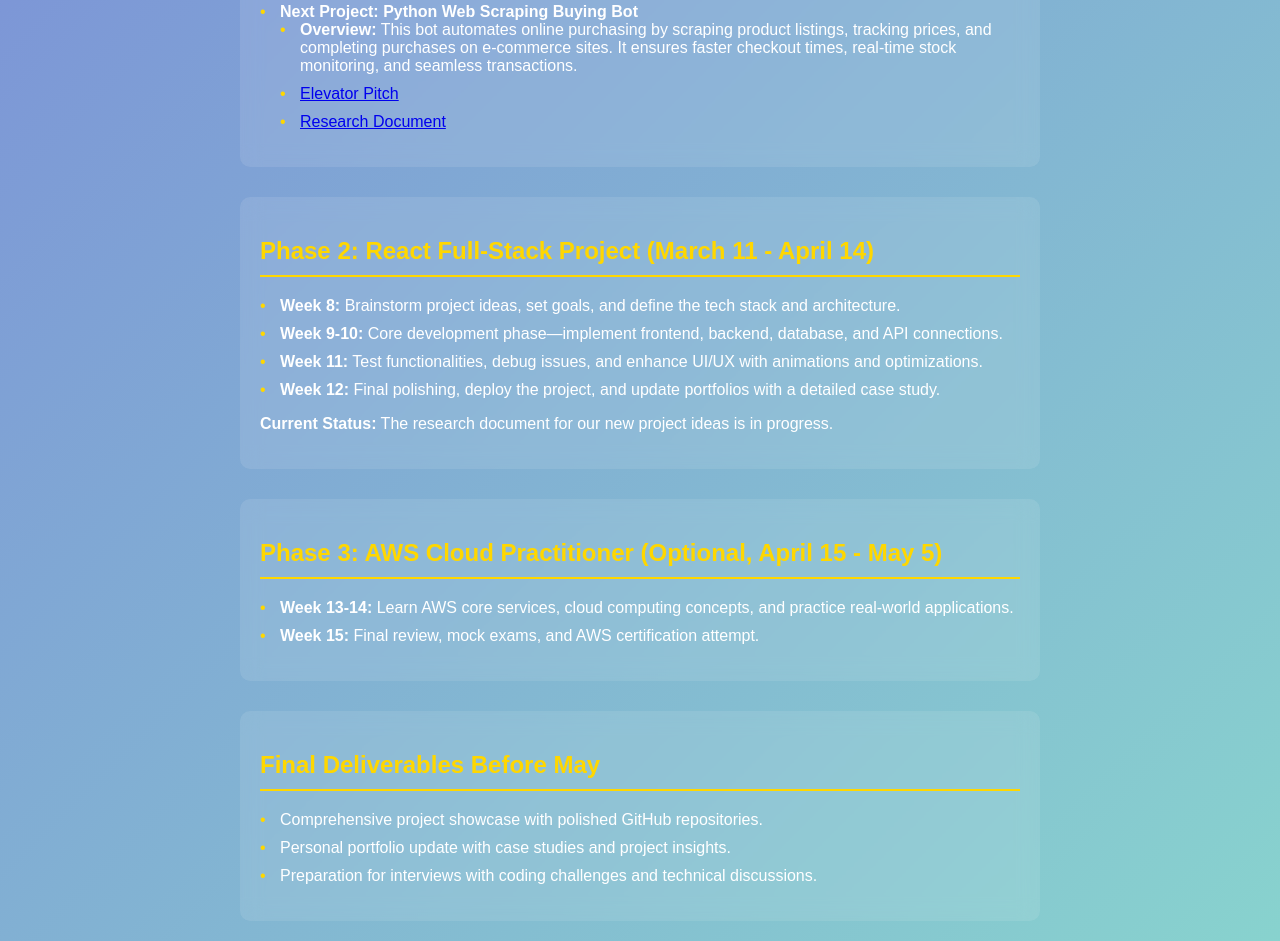
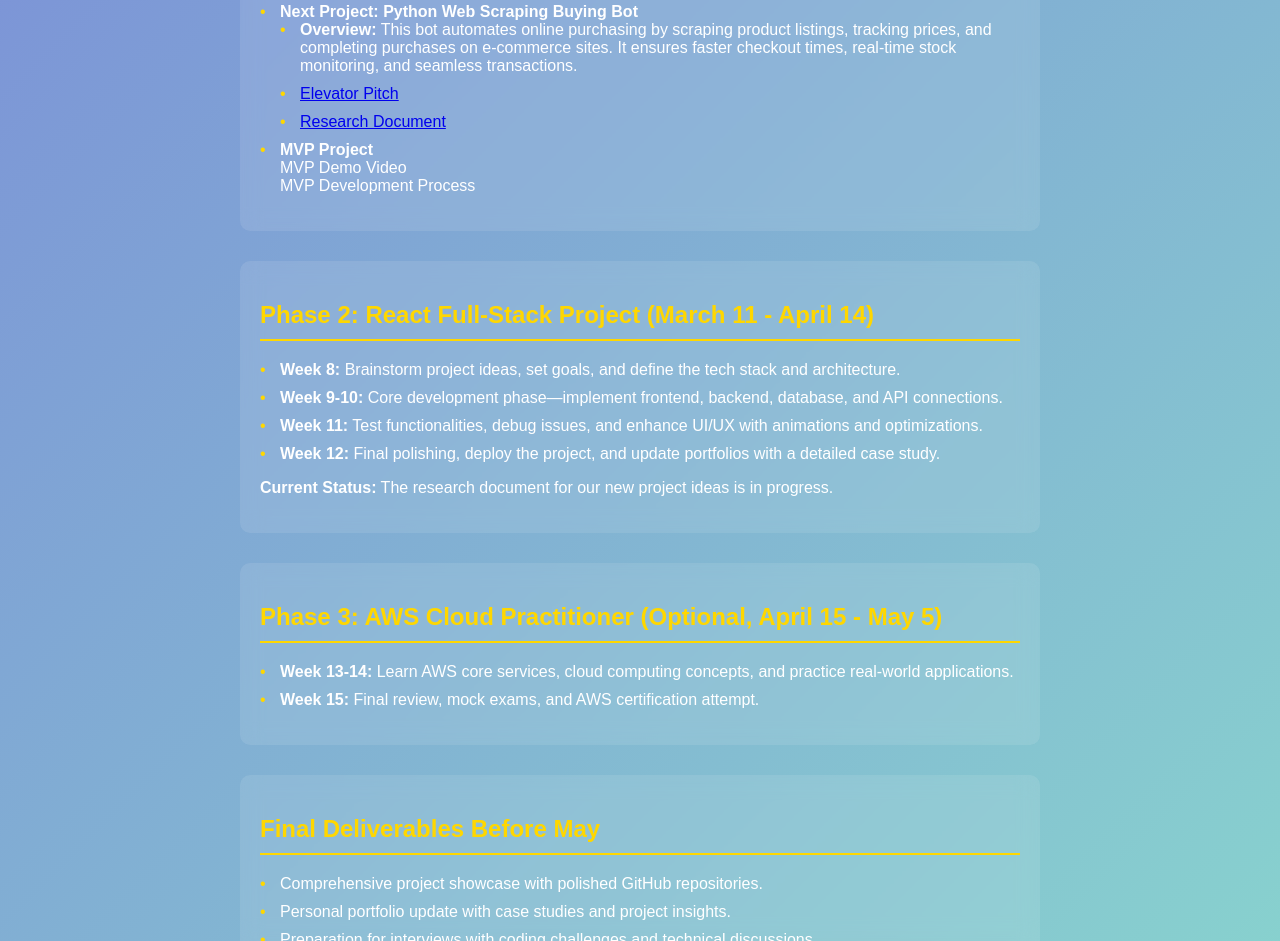
Before and after one commit to okotwal17/okotwal.github.io, a plain HTML site: page project2.html in a window 1280 px wide. Shown: the part 3023-3964 px from the top of the page. Drawn offline with Linux system fonts and the light colour scheme.

Commit message:
Update project2.html

```diff
--- a/project2.html
+++ b/project2.html
@@ -103,6 +103,12 @@
                 <li><a href="https://docs.google.com/document/d/1dz77hv6tU_GiMAX3A9ZKnMFQvYhO8RMP1vGbEWd2veY/edit?usp=sharing">Research Document</a></li>
             </ul>
         </li>
+        <li>
+            <strong>MVP Project</strong>
+            <ul>MVP Demo Video</ul>
+
+            <ul>MVP Development Process</ul>
+        </li>
     </ul>
 </section>
 
```
